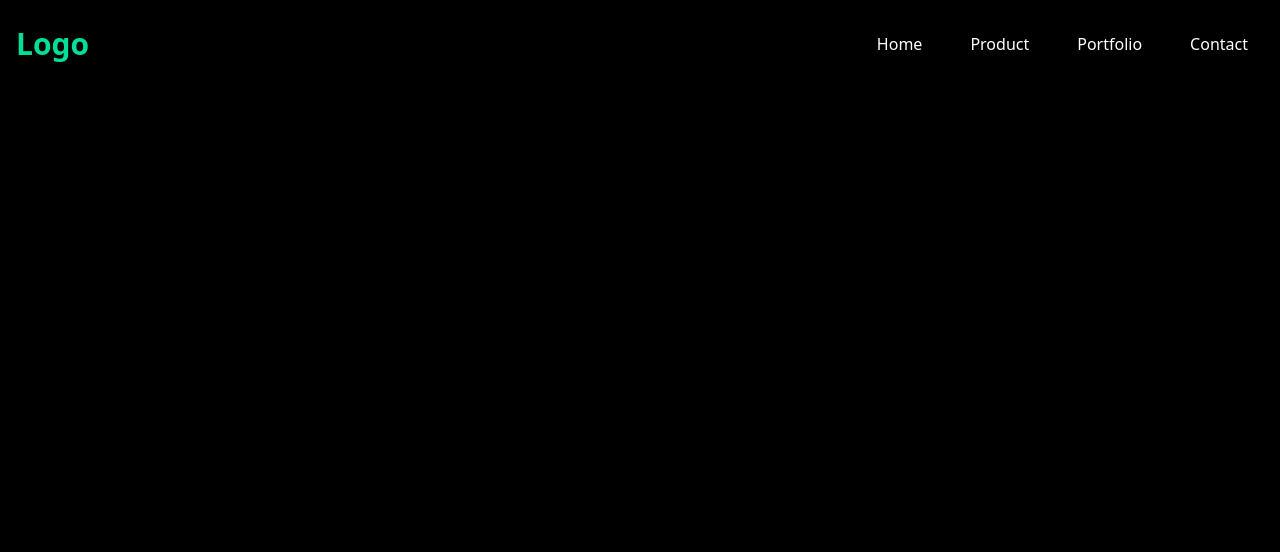
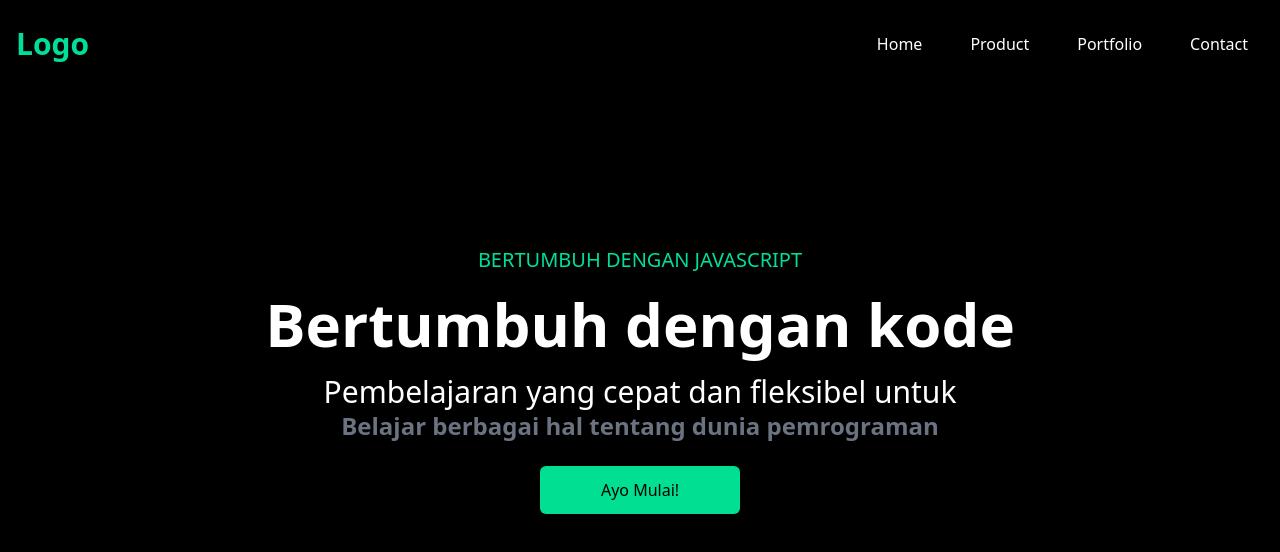
Before and after one commit to rantis-f/Tailwind-React, a website: page index.html in a window 1280 px wide. Drawn offline with Linux system fonts and the light colour scheme.

Commit message:
Membuat bagian Hero section

```diff
--- a/index.html
+++ b/index.html
@@ -36,6 +36,24 @@
             <li class="p-4 text-white">Contact</li>
         </ul>
     </div>
+    <!-- End Header section -->
+    <!-- Hero Section -->
+    <div class="text-white ">
+        <div class="max-w-[800px] mt-[-96px] w-full mx-auto text-center flex flex-col  justify-center h-screen p-2">
+            <p class="text-[#00df9a] text-xl">BERTUMBUH DENGAN JAVASCRIPT</p>
+            <h1 class="md:text-6xl sm:4xl text-3xl font-bold md:py-5">Bertumbuh dengan kode</h1>
+            <div>
+                <p class="md:text-3xl sm:2xl text-xl">Pembelajaran yang cepat dan fleksibel
+                    <span id="typing-text" class="typing-effect">
+                     untuk
+                    </span>
+                </p>
+            </div>
+            <p class="md:text-2xl text-xl font-bold text-gray-500">Belajar berbagai hal tentang dunia pemrograman</p>
+            <button class="bg-[#00df92] w-[200px] rounded-md font-medium my-6 mx-auto py-3 text-black">Ayo Mulai!</button>
+        </div>
+    </div>
+    <!-- End Hero Section -->
 
 </body>
 
```
